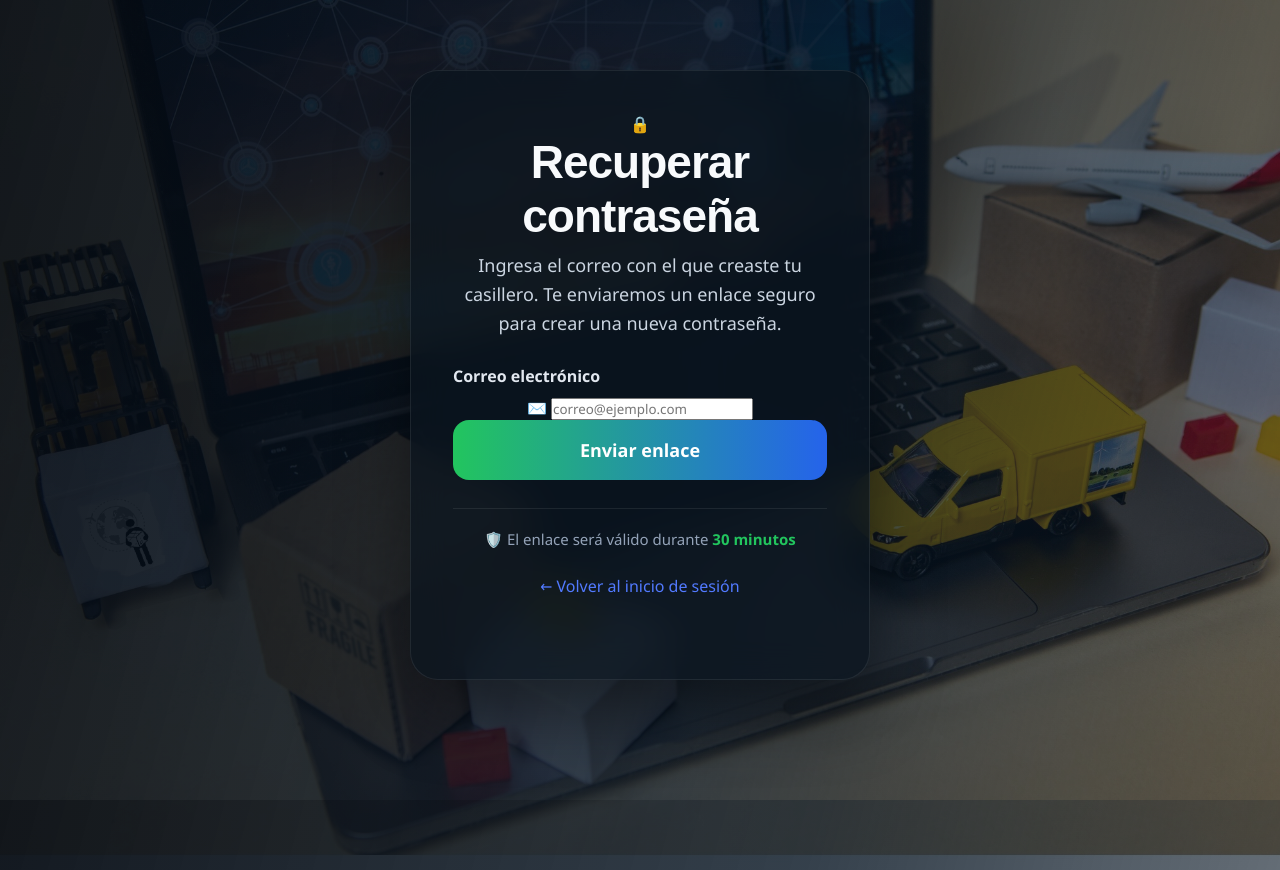
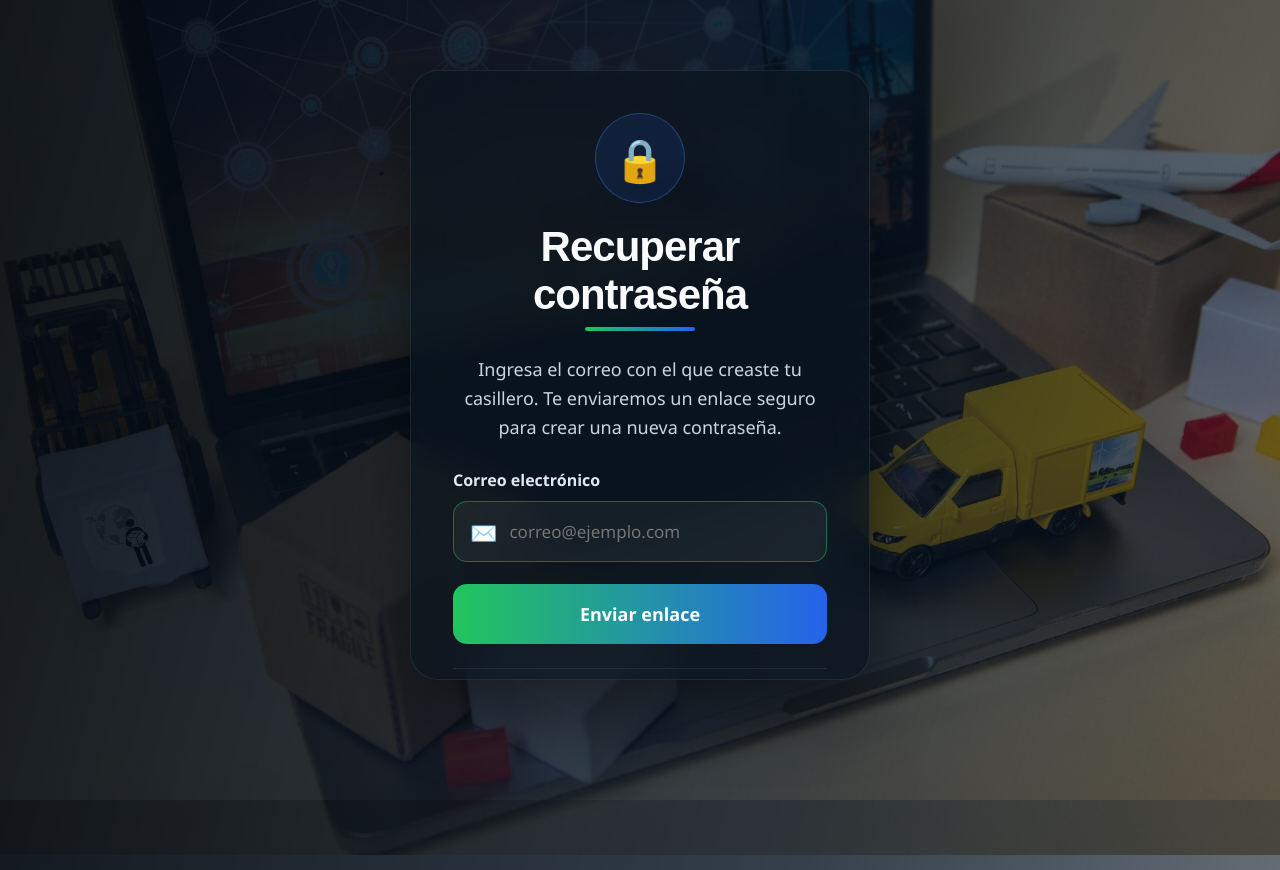
Before and after one commit to carloag210/Porencargo.co, a Flask app: page /olvide_password in a window 1280 px wide. Run offline with Flask 3, Linux system fonts and the light colour scheme.

Commit message:
Refactor CSS for login and registration styles

```diff
--- a/assets/css/login_register.css
+++ b/assets/css/login_register.css
@@ -320,16 +320,16 @@ nav {
     background:#FEE2E2;
     color:#991B1B;
 }
-/* ========= RECUPERAR CONTRASEÑA ========= */
+/* ===== Recuperar contraseña ===== */
 
 .recovery-form{
-    max-width:580px;
     width:100%;
+    max-width:620px;
     padding:42px;
     text-align:center;
 }
 
-.lock-icon{
+.lock-circle{
     width:90px;
     height:90px;
     margin:0 auto 20px;
@@ -337,33 +337,32 @@ nav {
     display:flex;
     align-items:center;
     justify-content:center;
-    font-size:40px;
+    font-size:42px;
     background:rgba(37,99,235,.12);
     border:1px solid rgba(59,130,246,.35);
-    box-shadow:0 0 30px rgba(37,99,235,.12);
 }
 
 .recovery-form h2{
-    font-size:46px;
+    font-size:42px;
     margin-bottom:8px;
 }
 
-.linea-color{
+.recovery-line{
     width:110px;
     height:4px;
-    margin:0 auto 28px;
+    margin:0 auto 24px;
     border-radius:20px;
     background:linear-gradient(90deg,#22C55E,#2563EB);
 }
 
 .recovery-form .subtitulo{
+    color:#CBD5E1;
     font-size:18px;
-    color:#CBD5E1;
     line-height:1.6;
     margin-bottom:28px;
 }
 
-.recovery-form label{
+.input-label{
     display:block;
     text-align:left;
     color:#E2E8F0;
@@ -371,25 +370,25 @@ nav {
     font-weight:600;
 }
 
-.input-icon{
+.input-wrapper{
     display:flex;
     align-items:center;
     gap:12px;
-    background:rgba(255,255,255,.04);
+    background:rgba(255,255,255,.05);
     border:1px solid rgba(34,197,94,.45);
-    border-radius:16px;
-    padding:0 18px;
+    border-radius:14px;
+    padding:0 16px;
     margin-bottom:22px;
 }
 
-.input-icon span{
+.input-wrapper span{
     font-size:22px;
 }
 
-.input-icon input{
+.input-wrapper input{
     flex:1;
+    border:none;
     background:transparent;
-    border:none;
     color:white;
     font-size:17px;
     padding:18px 0;
@@ -398,28 +397,21 @@ nav {
 
 .btn-gradient{
     width:100%;
+    padding:18px;
     border:none;
-    border-radius:16px;
-    padding:18px;
+    border-radius:14px;
     color:white;
     font-size:18px;
     font-weight:700;
     cursor:pointer;
     background:linear-gradient(90deg,#22C55E,#2563EB);
-    transition:.25s;
-}
-
-.btn-gradient:hover{
-    transform:translateY(-2px);
-    box-shadow:0 10px 25px rgba(37,99,235,.25);
 }
 
 .security-note{
-    margin-top:28px;
-    padding-top:20px;
+    margin-top:24px;
+    padding-top:18px;
     border-top:1px solid rgba(255,255,255,.08);
     color:#94A3B8;
-    font-size:15px;
 }
 
 .security-note strong{
@@ -428,6 +420,5 @@ nav {
 
 .volver-login{
     display:inline-block;
-    margin-top:26px;
-    font-size:16px;
+    margin-top:22px;
 }
```
